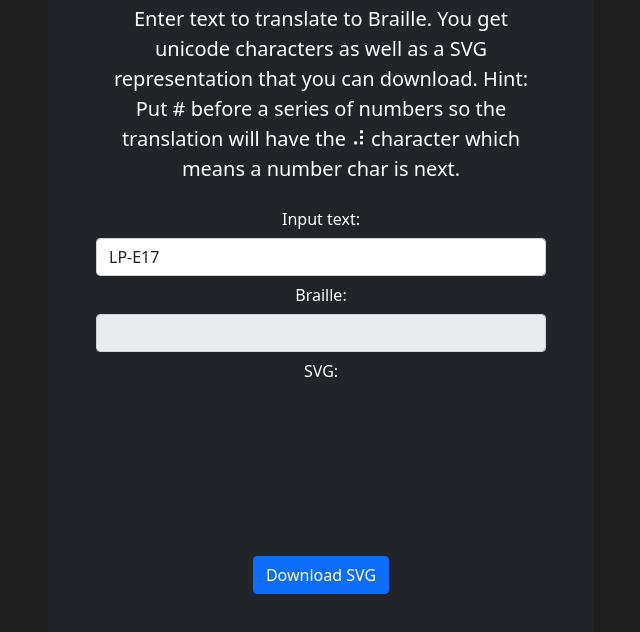
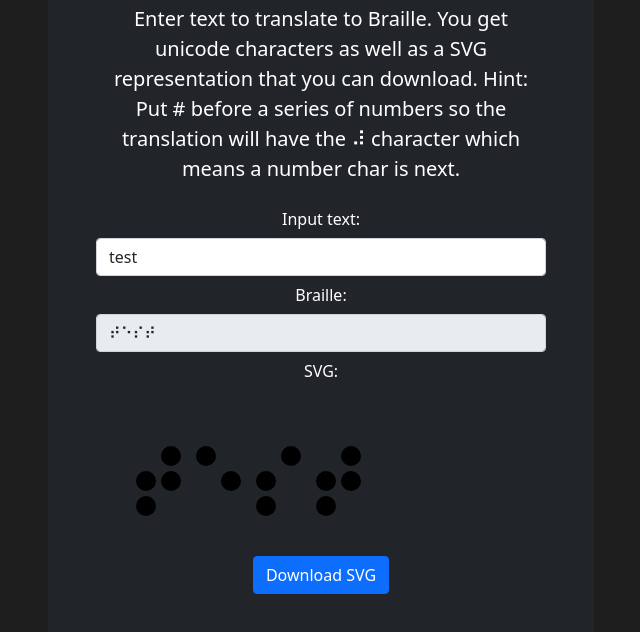
Before and after one commit to Zwettekop/BrailleToSVG, a plain HTML site: page index.html in a window 1280 px wide. Shown: the part 268-900 px from the top of the page, without its empty margins (319-959 px from the left). Drawn offline with nearby package versions, Linux system fonts and the light colour scheme.

Commit message:
bugfix: generateSVG now uses sanitized input

```diff
--- a/index.html
+++ b/index.html
@@ -36,7 +36,7 @@
                     <form>
                         <div class="mb-3">
                             <label class="col-form-label" for="iptTekst">Input text: </label>
-                            <input type="text" id="iptTekst" value="LP-E17" class="form-control">
+                            <input type="text" id="iptTekst" value="test" class="form-control">
                             <label class="col-form-label" for="iptBraille">Braille: </label>
                             <input disabled type="text" id="iptBraille" value="" class="form-control">
                             <label class="col-form-label">SVG: </label>
--- a/script.js
+++ b/script.js
@@ -105,6 +105,7 @@ textToBraille = {
     "-": "⠤"
 }
 
+cleanInput();
 iptVeld.onchange = cleanInput;
 iptVeld.onkeyup = cleanInput;
 iptVeld.onclick = cleanInput;
@@ -119,7 +120,7 @@ function cleanInput() {
     }
     console.log(res);
     generateBrailleTekst(res);
-    generateSvg(iptVeld.value);
+    generateSvg(res);
 }
 
 function generateBrailleTekst(invoer) {
```
